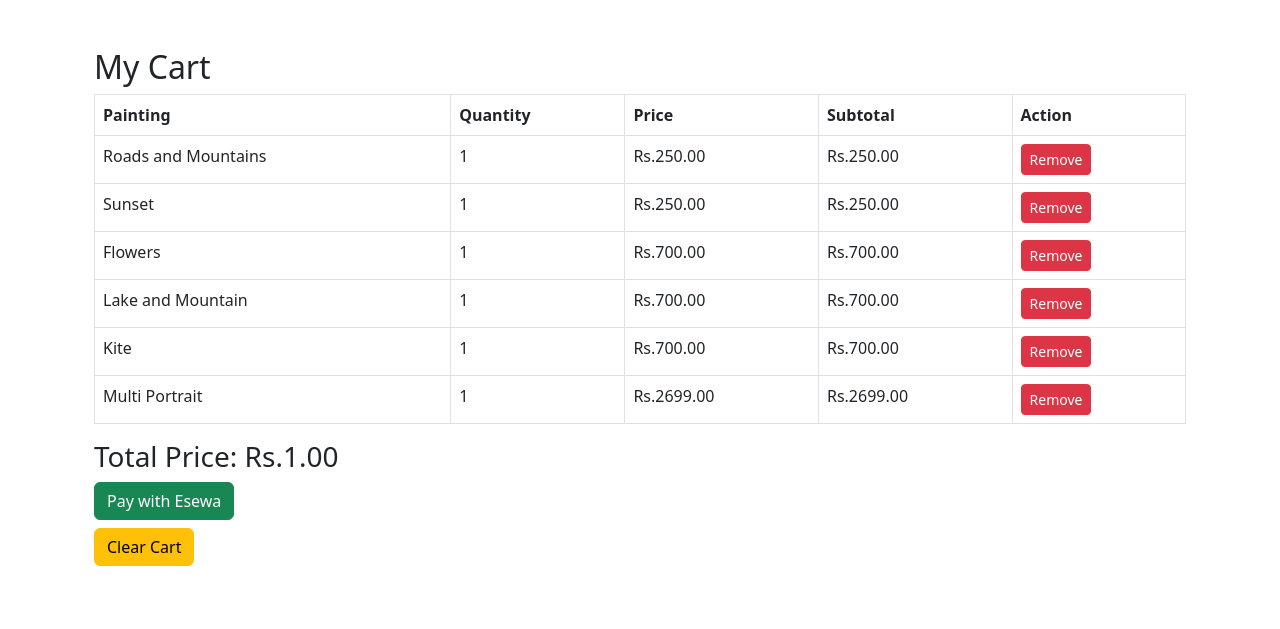
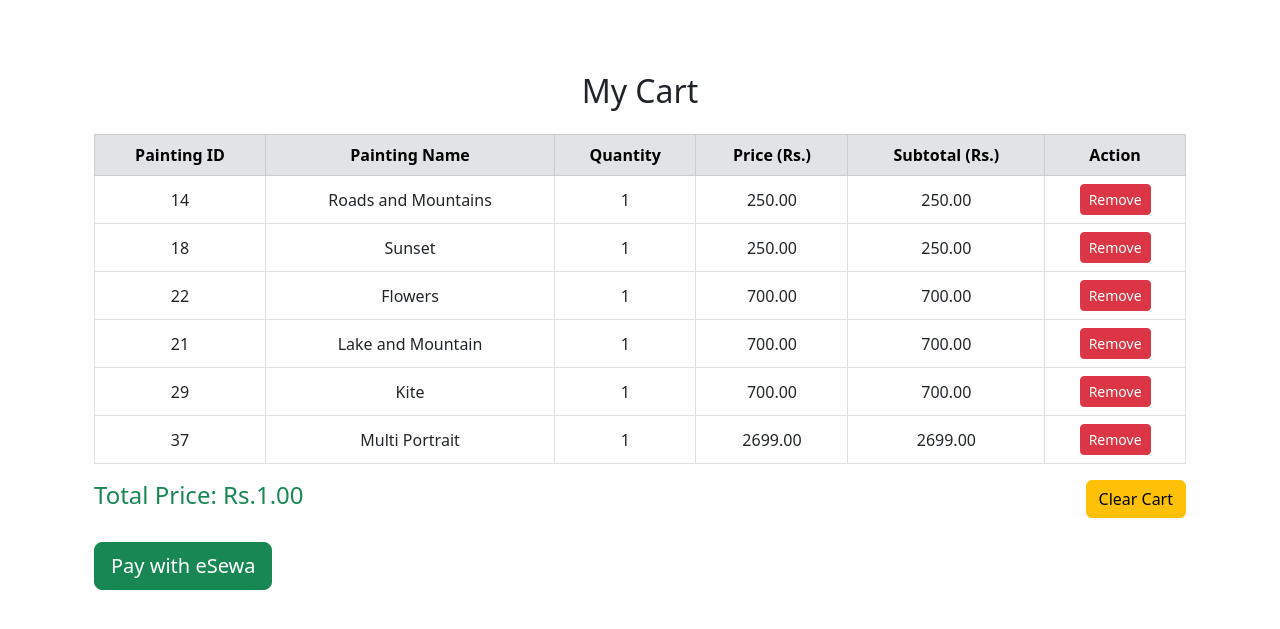
Before and after one commit to userDoffy/Online_Arts_Gallery, a Django app: template gallery_app/templates/my_cart.html in a window 1280 px wide. Shown: the part 56-685 px from the top of the page. Run offline with Django 5.2, Linux system fonts and the light colour scheme; data comes from the database, SQL or seed files in the repository; both versions use the stored data as it was after the commit; the template is opened without the code that fills it: values that come from a table or form of the project are taken from there, most other values are stand-ins (such as "Sample title", 1, 10 or a date in 2020).

Commit message:
finished product

```diff
--- a/gallery_app/models.py
+++ b/gallery_app/models.py
@@ -3,7 +3,7 @@ from django.core.exceptions import ValidationError
 from django.contrib.auth.models import User
 
 class Painting(models.Model):
-
+    # Define category and face options
     CATEGORY_CHOICES = [
         ("Bookmark", "Bookmark"),
         ("Landscape", "Landscape"),
@@ -11,30 +11,49 @@ class Painting(models.Model):
         ("Sketch", "Sketch"),
     ]
 
-    FACE_CHOICES = [(1,"1"), (2,"2"), (3,"3")]
+    FACE_CHOICES = [(i, str(i)) for i in range(1, 4)]  # Allow 1 to 3 faces
 
+    # Painting attributes
     name = models.CharField(max_length=200)
-    canvas_size = models.CharField(max_length=100)
+    canvas_size = models.CharField(max_length=100)  # E.g., "12x16 inches"
     photo = models.ImageField(upload_to='media/paintings/')
     category = models.CharField(max_length=10, choices=CATEGORY_CHOICES, default="Bookmark")
-    faces = models.IntegerField(choices=FACE_CHOICES, blank=True, null=True)
+    faces = models.IntegerField(choices=FACE_CHOICES, blank=True, null=True)  # Optional unless Portrait
     price = models.DecimalField(max_digits=10, decimal_places=2)
     released_date = models.DateField()
 
+    # Validation logic
     def clean(self):
         if self.category == "Portrait" and self.faces is None:
             raise ValidationError("For 'Portrait' category, 'faces' must be specified.")
-        elif self.category != "Portrait" and self.faces is not None:
-            raise ValidationError("'Faces' can only be set for 'Portrait' category.")
+        if self.category != "Portrait" and self.faces is not None:
+            raise ValidationError("'Faces' can only be set for the 'Portrait' category.")
 
+    # String representation for admin and shell
     def __str__(self):
         return self.name
 
 class CartItem(models.Model):
+    # Define user and painting relations
     user = models.ForeignKey(User, on_delete=models.CASCADE, related_name="cart")
     painting = models.ForeignKey('Painting', on_delete=models.CASCADE)
+
+    # Other cart item details
     quantity = models.PositiveIntegerField(default=1)
     added_at = models.DateTimeField(auto_now_add=True)
 
+    # Payment and delivery statuses
+    STATUS_CHOICES = [
+        ("unpaid", "Unpaid"),
+        ("paid", "Paid"),
+    ]
+    DELIVERY_CHOICES = [
+        ("pending", "Pending"),
+        ("completed", "Completed"),
+    ]
+    status = models.CharField(max_length=10, choices=STATUS_CHOICES, default="unpaid")
+    delivery = models.CharField(max_length=10, choices=DELIVERY_CHOICES, default="pending")
+
+    # String representation
     def __str__(self):
         return f"{self.painting.name} - {self.user.username}"
--- a/gallery_app/templates/my_cart.html
+++ b/gallery_app/templates/my_cart.html
@@ -1,28 +1,33 @@
 {% extends 'base.html' %}
 
 {% block content %}
-<div class="container">
-    <h2>My Cart</h2>
+<div class="container my-5">
+    <h2 class="text-center mb-4">My Cart</h2>
 
     {% if cart_items %}
-    <table class="table table-bordered">
-        <thead>
+    <div class="table-responsive">
+        <table class="table table-bordered table-hover">
+            <thead class="thead-dark table-secondary">
                 <tr>
-                <th>Painting</th>
-                <th>Quantity</th>
-                <th>Price</th>
-                <th>Subtotal</th>
-                <th>Action</th>
+                    <th class="text-center">Painting ID</th>
+                    <th class="text-center">Painting Name</th>
+                    <th class="text-center">Quantity</th>
+                    <th class="text-center">Price (Rs.)</th>
+                    <th class="text-center">Subtotal (Rs.)</th>
+                    <th class="text-center">Action</th>
                 </tr>
             </thead>
             <tbody>
                 {% for item in cart_items %}
                 <tr>
-                <td>{{ item.painting.name }}</td>
-                <td>{{ item.quantity }}</td>
-                <td>Rs.{{ item.painting.price }}</td>
-                <td>Rs.{{ item.painting.price|floatformat:2 }}</td>
-                <td>
+                    <td class="align-middle text-center">{{ item.painting.id }}</td>
+                    <td class="align-middle text-center">{{ item.painting.name }}</td>
+                    <td class="align-middle text-center">{{ item.quantity }}</td>
+                    <td class="align-middle text-center">{{ item.painting.price|floatformat:2 }}</td>
+                    <td class="align-middle text-center">
+                        {{ item.painting.price|floatformat:2|floatformat:2 }}
+                    </td>
+                    <td class="align-middle text-center">
                         <a href="{% url 'remove_from_cart' item.id %}" class="btn btn-danger btn-sm">
                             Remove
                         </a>
@@ -31,27 +36,33 @@
                 {% endfor %}
             </tbody>
         </table>
+    </div>
 
-    <h3>Total Price: Rs.{{ total_price|floatformat:2 }}</h3>
+    <div class="d-flex justify-content-between align-items-center">
+        <h4 class="text-success">Total Price: Rs.{{ total_price|floatformat:2 }}</h4>
+        <a href="{% url 'clear_cart' %}" class="btn btn-warning">Clear Cart</a>
+    </div>
 
+    <div class="mt-4">
         <form action="https://rc-epay.esewa.com.np/api/epay/main/v2/form" method="POST">
-            <input type="hidden" id="amount" name="amount" value={{total_price}} required>
-            <input type="hidden" id="tax_amount" name="tax_amount" value ="0" required>
-            <input type="hidden" id="total_amount" name="total_amount" value={{total_price}} required>
-            <input type="hidden" id="transaction_uuid" name="transaction_uuid" value={{uuid}} required>
-            <input type="hidden" id="product_code" name="product_code" value ="EPAYTEST" required>
+            <input type="hidden" id="amount" name="amount" value="{{ total_price }}" required>
+            <input type="hidden" id="tax_amount" name="tax_amount" value="0" required>
+            <input type="hidden" id="total_amount" name="total_amount" value="{{ total_price }}" required>
+            <input type="hidden" id="transaction_uuid" name="transaction_uuid" value="{{ uuid }}" required>
+            <input type="hidden" id="product_code" name="product_code" value="EPAYTEST" required>
             <input type="hidden" id="product_service_charge" name="product_service_charge" value="0" required>
             <input type="hidden" id="product_delivery_charge" name="product_delivery_charge" value="0" required>
-            <input type="hidden" id="success_url" name="success_url" value="http://localhost:8000/payment_success" required>
+            <input type="hidden" id="success_url" name="success_url" value="http://localhost:8000/payment_success/?data={{ encoded_data }}" required>
             <input type="hidden" id="failure_url" name="failure_url" value="http://localhost:8000/my_cart" required>
             <input type="hidden" id="signed_field_names" name="signed_field_names" value="total_amount,transaction_uuid,product_code" required>
-            <input type="hidden" id="signature" name="signature" value={{signature}} required>
-            <button class="btn btn-success" type="submit">Pay with Esewa</button>
+            <input type="hidden" id="signature" name="signature" value="{{ signature }}" required>
+            <button class="btn btn-success btn-lg btn-block" type="submit">Pay with eSewa</button>
         </form>
-
-        <a href="{% url 'clear_cart' %}" class="btn btn-warning my-2">Clear Cart</a>
+    </div>
     {% else %}
+    <div class="alert alert-info text-center mt-4">
         <p>Your cart is empty.</p>
+    </div>
     {% endif %}
 </div>
 {% endblock %}
--- a/gallery_app/urls.py
+++ b/gallery_app/urls.py
@@ -1,5 +1,5 @@
 from django.urls import path
-from .views import home,gallery,add_to_cart,my_cart,remove_from_cart,clear_cart,payment_success
+from .views import home,gallery,add_to_cart,my_cart,remove_from_cart,clear_cart,payment_success,my_orders
 
 urlpatterns = [
     path('', home, name='home'),
@@ -9,4 +9,5 @@ urlpatterns = [
     path('remove-from-cart/<int:cart_item_id>/', remove_from_cart, name='remove_from_cart'),
     path('clear-cart/', clear_cart, name='clear_cart'),
     path('payment_success/', payment_success, name='payment_success'),
+    path('my_orders/', my_orders, name='my_orders'),
 ]
--- a/templates/base.html
+++ b/templates/base.html
@@ -4,16 +4,50 @@
     <meta charset="UTF-8" />
     <meta name="viewport" content="width=device-width, initial-scale=1.0" />
     <title>{% block title %}Online Art Gallery{% endblock %}</title>
-    <link rel="icon" type="image/x-icon" href="/media/favicon.ico">
+    <link rel="icon" type="image/x-icon" href="/media/favicon.ico" />
     <!-- Bootstrap CSS -->
     <link
       href="https://cdn.jsdelivr.net/npm/bootstrap@5.3.0/dist/css/bootstrap.min.css"
       rel="stylesheet"
     />
+    <style>
+      .fixed-size {
+        width: 100%;
+        height: 400px;
+        object-fit: cover;
+      }
+      .image-wrapper {
+        position: relative;
+        display: inline-block;
+      }
+
+      .image-wrapper .overlay {
+        position: absolute;
+        top: 0;
+        left: 0;
+        width: 100%;
+        height: 100%;
+        background: rgba(0, 0, 0, 0.6);
+        color: white;
+        display: flex;
+        justify-content: center;
+        align-items: center;
+        opacity: 0;
+        transition: opacity 0.3s ease;
+        font-size: 1.2rem;
+        text-transform: uppercase;
+        font-weight: bold;
+        text-align: center;
+      }
+
+      .image-wrapper:hover .overlay {
+        opacity: 1;
+      }
+    </style>
   </head>
   <body>
     <!-- Navbar -->
-    <nav class="navbar navbar-expand-lg navbar-light bg-light">
+    <nav class="navbar navbar-expand-lg navbar-light bg-light fixed-top">
       <div class="container-fluid">
         <a class="navbar-brand" href="{% url 'home' %}">Online Art Gallery</a>
         <button
@@ -42,6 +76,11 @@
                 <i class="bi bi-cart"></i> My Cart
               </a>
             </li>
+            <li class="nav-item">
+              <a class="nav-link" href="{% url 'my_orders' %}">
+                <i class="bi bi-cart"></i> My Orders
+              </a>
+            </li>
 
             {% endif %}
           </ul>
@@ -67,7 +106,7 @@
     </nav>
 
     <!-- Flash Messages -->
-    <div class="container mt-4">
+    <div class="container mt-5 py-3">
       {% if messages %} {% for message in messages %}
       <div
         class="alert alert-{% if message.tags == 'success' %}success{% elif message.tags == 'error' %}danger{% else %}secondary{% endif %} alert-dismissible fade show"
```
Also changed, not shown: gallery_app/templates/gallery.html (+9 -4 lines), gallery_app/templates/home.html (+49 -3 lines), gallery_app/templates/my_orders.html (added, +56 -0 lines), gallery_app/templates/payment_success.html (+5 -2 lines), gallery_app/views.py (+60 -20 lines), db.sqlite3, gallery_app/migrations/0005_cartitem_status.py (added), gallery_app/migrations/0006_cartitem_delivery.py (added), gallery_app/migrations/0007_alter_cartitem_delivery_alter_cartitem_status.py (added), media/media/paintings/VideoCapture_20250111-094532.jpg (added), media/slideshow/image1.jpg (added), media/slideshow/image2.jpg (added), media/slideshow/image3.jpg (added), media/slideshow/image4.jpg (added), 1 more files. Lines whose indentation alone changed are shown as unchanged.
